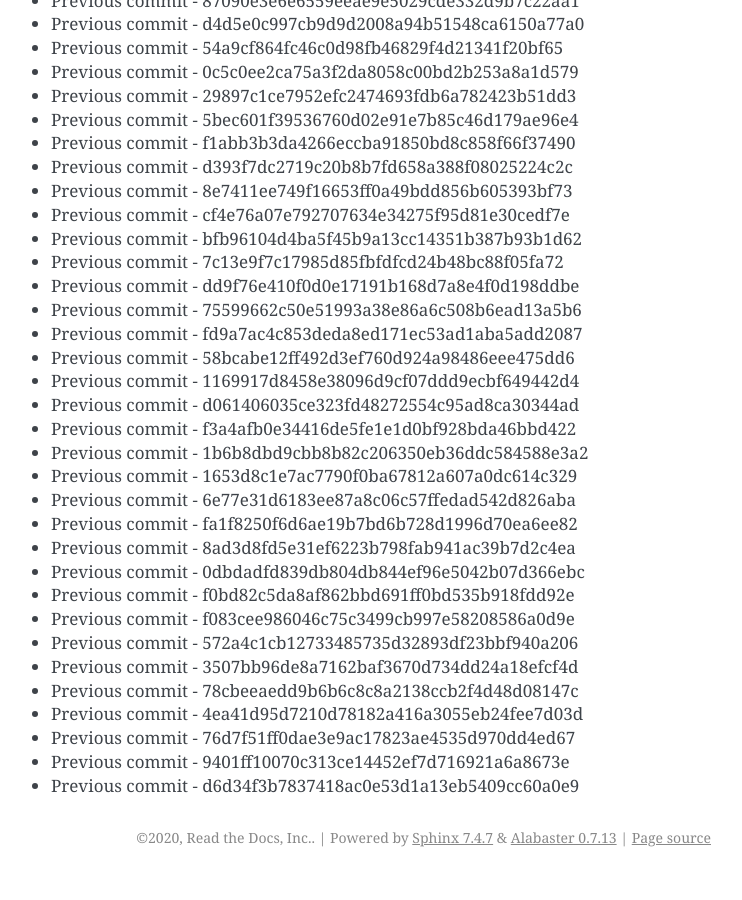
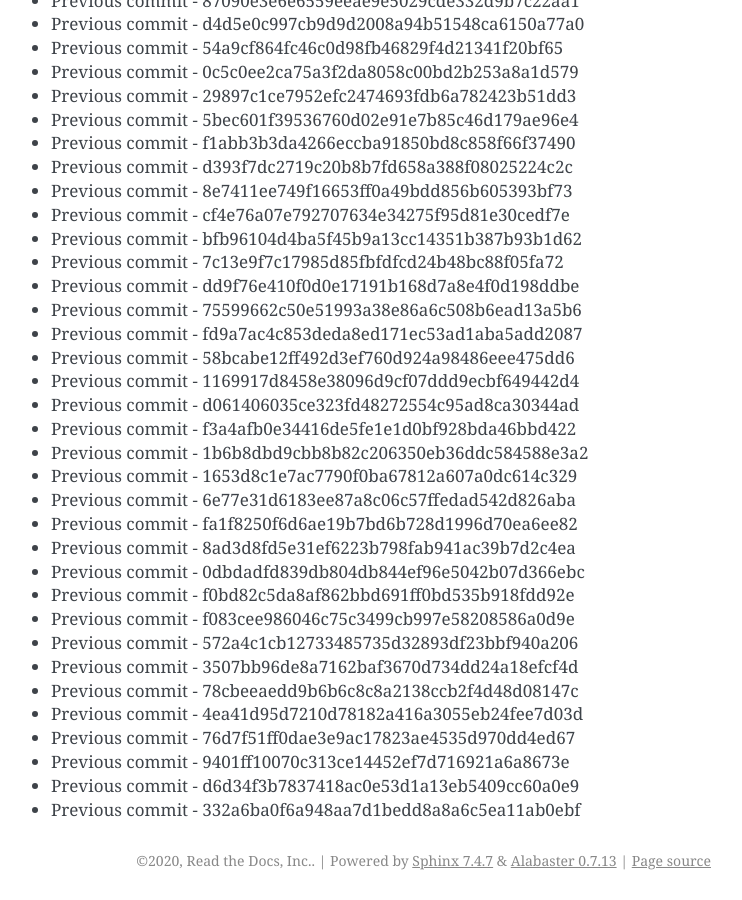
Before and after one commit to readthedocs/rtd-git-stresstest, a Sphinx documentation site: the page built from docs/updates.rst, in a window 1280 px wide and 900 px high, scrolled down 55364 px. Shown: the whole window, without its empty margins (399-1141 px from the left). Built offline with Sphinx 7.4.7, drawn with Linux system fonts in a browser that asks for light colours; before the commit the page ends 56241 px from its top, so only the background shows below that.

Commit message:
Generating commit from previous: 332a6ba0f6a948aa7d1bedd8a8a6c5ea11ab0ebf

```diff
--- a/docs/updates.rst
+++ b/docs/updates.rst
@@ -2358,3 +2358,4 @@ It can be tested for any performance characteristics.
 * Previous commit - 76d7f51ff0dae3e9ac17823ae4535d970dd4ed67
 * Previous commit - 9401ff10070c313ce14452ef7d716921a6a8673e
 * Previous commit - d6d34f3b7837418ac0e53d1a13eb5409cc60a0e9
+* Previous commit - 332a6ba0f6a948aa7d1bedd8a8a6c5ea11ab0ebf
```
